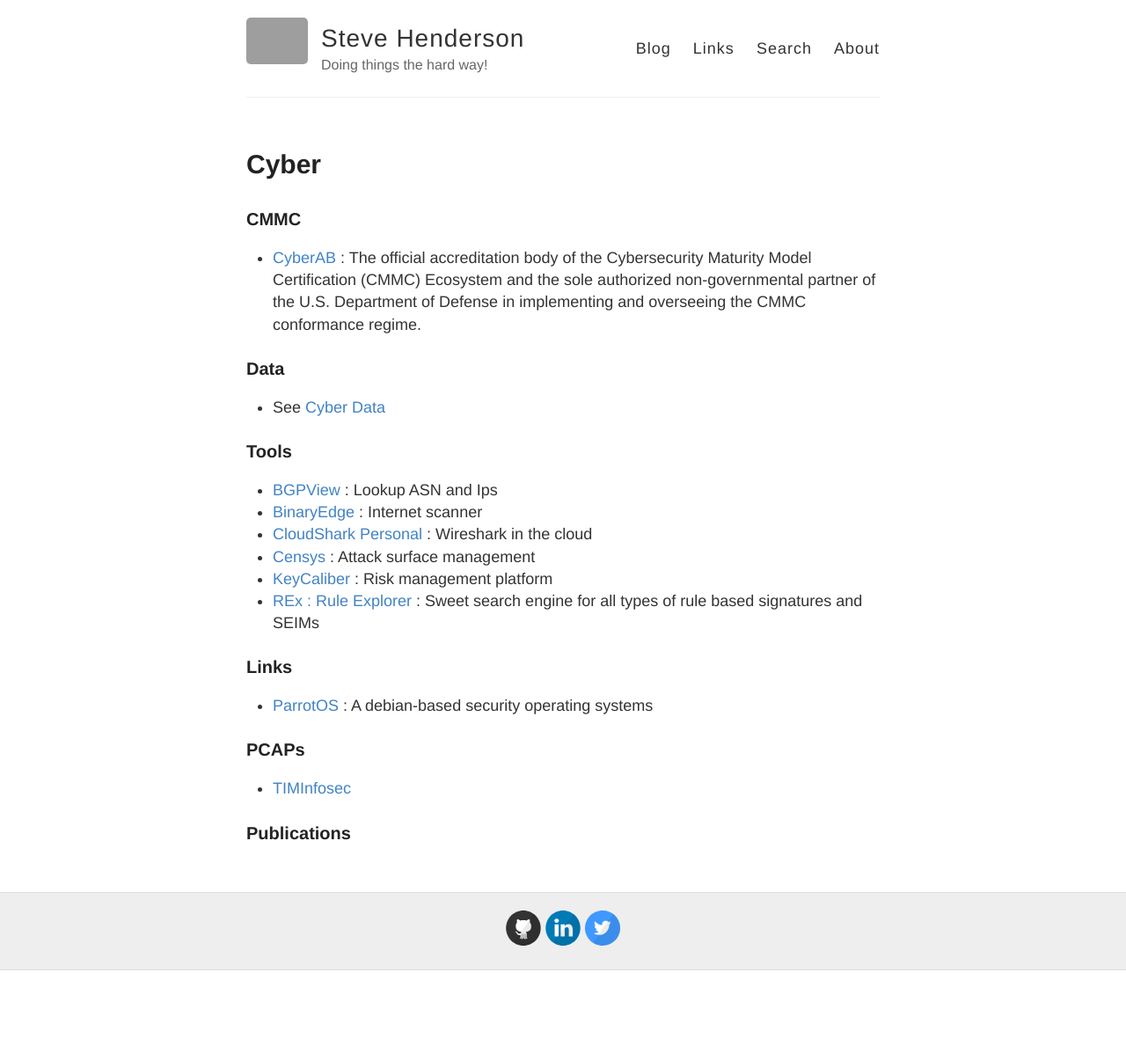
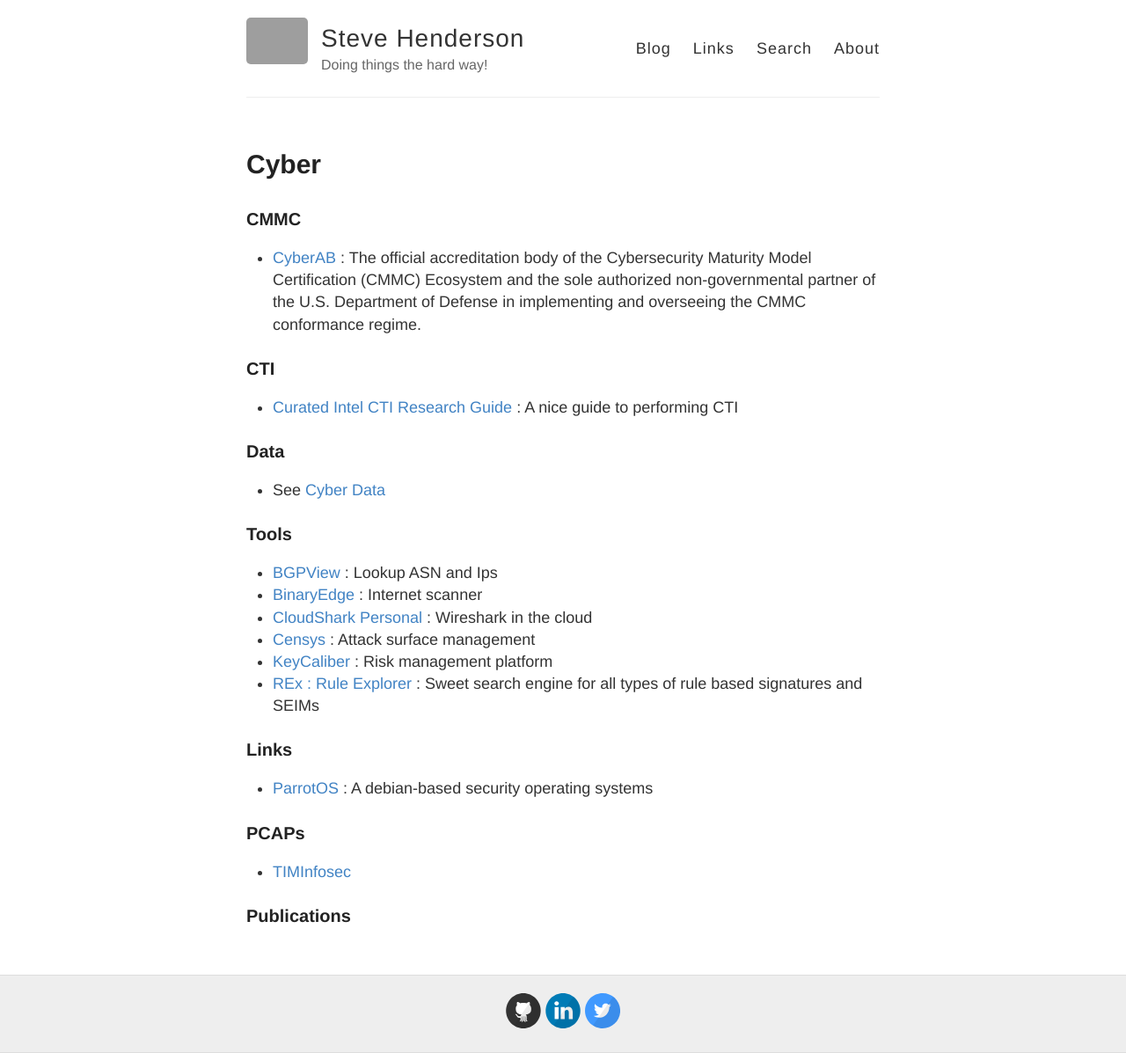
Before and after one commit to stevehenderson/stevehenderson.github.io, a Jekyll site: the page built from cyber.md, in a window 1280 px wide. Shown: the whole page at 88% size. Built offline with Jekyll 4.4.1, drawn with Linux system fonts in a browser that asks for light colours; before the commit the page ends 1103 px from its top, so only the background shows below that; grey boxes are pictures that could not be loaded.

Commit message:
Update cyber.md

```diff
--- a/cyber.md
+++ b/cyber.md
@@ -7,6 +7,9 @@
 
 ### CMMC
   * [CyberAB](https://cyberab.org/) : The official accreditation body of the Cybersecurity Maturity Model Certification (CMMC) Ecosystem and the sole authorized non-governmental partner of the U.S. Department of Defense in implementing and overseeing the CMMC conformance regime.
+
+### CTI
+   * [Curated Intel CTI Research Guide](https://github.com/curated-intel/The-CTI-Research-Guide) : A nice guide to performing CTI
 
 ### Data
 
@@ -25,7 +28,6 @@
 
    * [ParrotOS](https://parrotsec.org/) : A debian-based security operating systems
 
-
 ### PCAPs
 
    * [TIMInfosec](https://github.com/neu5ron/TMInfosec/blob/master/Datasets/PCAPs.md)
```
